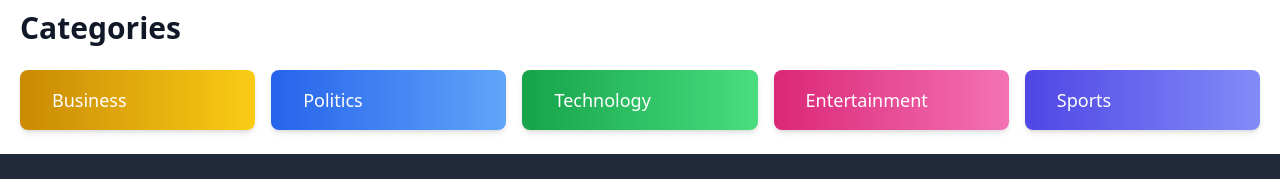
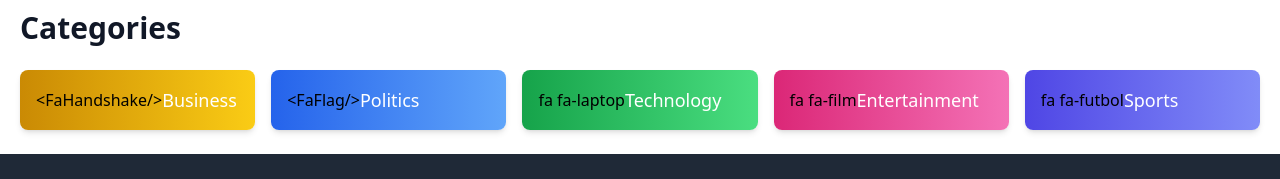
Before and after one commit to NiyonkuruEsther/react-news-with-typescipt, a React (Vite) app: page / in a window 1280 px wide. Shown: the part 1104-1283 px from the top of the page. Built offline with nearby package versions, Linux system fonts and the light colour scheme; no server answers.

Commit message:
working on the react routing and got how it works

```diff
--- a/src/App.jsx
+++ b/src/App.jsx
@@ -5,6 +5,8 @@ import CategoriesSection from "./components/CategoriesSection";
 import Footer from "./components/Footer";
 import Header from "./components/Header";
 import News from "./components/NewsApp";
+import { BrowserRouter as Router, Routes, Route } from "react-router-dom";
+import BusinessPage from "./components/BusinessPage";
 
 function App() {
   return (
@@ -12,7 +14,12 @@ function App() {
       <Header />
       <HeroSection />
       <LatestNews />
-      <CategoriesSection />
+      <Router>
+        <Routes>
+          <Route path="/business" element={<BusinessPage />} />
+          <Route path="/" element={<CategoriesSection />} />
+        </Routes>
+      </Router>
       <Footer />
       <News />
     </div>
--- /dev/null
+++ b/src/components/BusinessPage.jsx
@@ -0,0 +1,7 @@
+export default function BusinessPage() {
+  return (
+    <div>
+      <h1>Business Page</h1>
+    </div>
+  );
+}
--- a/src/components/CategoriesSection.jsx
+++ b/src/components/CategoriesSection.jsx
@@ -1,17 +1,19 @@
 import React from "react";
+import { Link } from "react-router-dom";
+import { FaHandshake, FaFlag } from "react-icons/fa";
 
 function CategoriesSection() {
   const categories = [
     {
       id: 1,
       name: "Business",
-      icon: "fa fa-handshake",
+      icon: "<FaHandshake/>",
       color: "from-yellow-600 to-yellow-400",
     },
     {
       id: 2,
       name: "Politics",
-      icon: "fa fa-flag",
+      icon: "<FaFlag/>",
       color: "from-blue-600 to-blue-400",
     },
     {
@@ -40,16 +42,16 @@ function CategoriesSection() {
         <h2 className="text-3xl font-bold text-gray-900">Categories</h2>
         <div className="grid grid-cols-1 sm:grid-cols-2 md:grid-cols-3 lg:grid-cols-5 gap-4 mt-6">
           {categories.map((item, index) => (
-            <a
+            <Link
               href=""
               key={item.id}
-              //   to={index}
-              //   to={`/${item.name.toLowerCase()}`}
+              to={`/business`}
+              // to={`/${item.name.toLowerCase()}`}
               className={`p-4 flex items-center rounded-lg shadow-md hover:shadow-lg transform transition duration-200 hover:-translate-y-1 bg-gradient-to-r ${item.color}`}
             >
-              <i className={`${item.icon} text-4xl text-white mr-4`} />
+              {item.icon}
               <span className="text-white text-lg">{item.name}</span>
-            </a>
+            </Link>
           ))}
         </div>
       </div>
--- a/src/components/NewsApp.jsx
+++ b/src/components/NewsApp.jsx
@@ -5,9 +5,8 @@ import {
 } from "../features/newsSlice";
 import { fetchPublishers, selectPublishers } from "../features/publisherSlice";
 import { useEffect, useMemo } from "react";
-
 import { useState } from "react";
-import TopArticles from "./TopArticles";
+// import TopArticles from "./TopArticles";
 
 function News() {
   const dispatch = useDispatch();
@@ -58,7 +57,7 @@ function News() {
         </div>
       )}
 
-      {selectedPublisher && <TopArticles publisherId={selectedPublisher.id} />}
+      {/* {selectedPublisher && <TopArticles publisherId={selectedPublisher.id} />} */}
 
       {selectedPublisher && (
         <>
--- a/src/features/newsSlice.js
+++ b/src/features/newsSlice.js
@@ -13,7 +13,7 @@ export const fetchArticles = createAsyncThunk(
   async (publisher) => {
     try {
       const response = await fetch(
-        `https://news-proxy.netlify.app/api/top-headlines?sources=${publisher}&apiKey=${API_KEY}`
+        `https://news-proxy.netlify.app/api/everything?sources=${publisher}&apiKey=${API_KEY}`
       );
       if (!response.ok) {
         throw new Error("Failed to fetch articles");
--- a/src/features/publisherSlice.js
+++ b/src/features/publisherSlice.js
@@ -11,9 +11,9 @@ const initialPublishersState = {
 
 export const fetchPublishers = createAsyncThunk(
   "publishers/fetchPublishers",
-  async () => {
+  async (category) => {
     const response = await fetch(
-      `https://news-proxy.netlify.app/api/top-headlines/sources?apiKey=${API_KEY}`
+      `https://news-proxy.netlify.app/api/top-headlines/sources?category${category}=&apiKey=${API_KEY}`
     );
     const data = await response.json();
     console.log(data);
--- a/src/main.jsx
+++ b/src/main.jsx
@@ -4,7 +4,6 @@ import { Provider } from "react-redux";
 import { configureStore } from "@reduxjs/toolkit";
 import { publishersSlice } from "./features/publisherSlice";
 import { articlesSlice } from "./features/newsSlice";
-import News from "./components/NewsApp";
 import App from "./App";
 import "./index.css";
 
```
